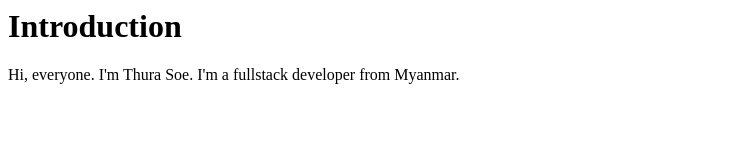
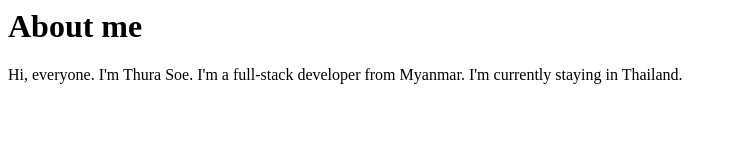
Before and after one commit to trs-25/sample-repo-01, a plain HTML site: page index.html in a window 1280 px wide. Shown: the whole page, without its empty margins (0-737 px from the left). Drawn offline with Linux system fonts and the light colour scheme.

Commit message:
Apply suggestions from code review

```diff
--- a/index.html
+++ b/index.html
@@ -1,8 +1,8 @@
 <html>
     <h1>
-        Introduction
+        About me
     </h1>
     <p>
-        Hi, everyone. I'm Thura Soe. I'm a fullstack developer from Myanmar.
+        Hi, everyone. I'm Thura Soe. I'm a full-stack developer from Myanmar. I'm currently staying in Thailand.
     </p>
 </html>
```
